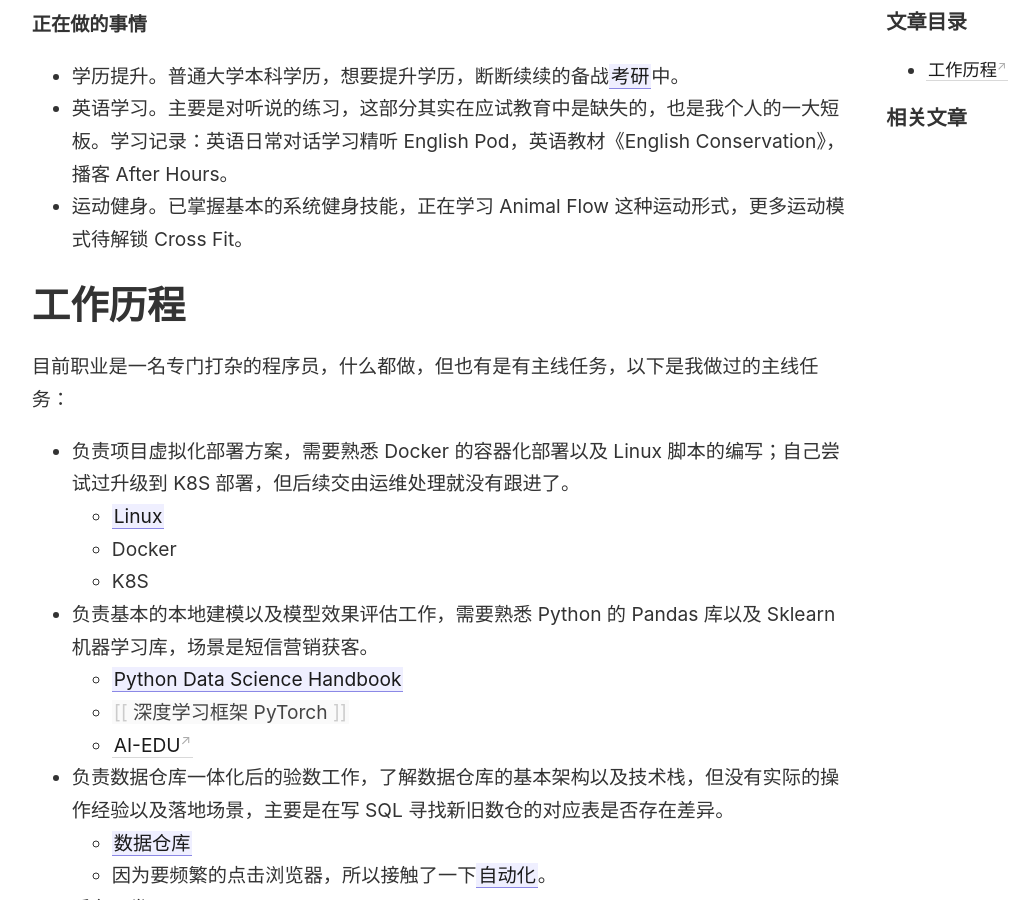
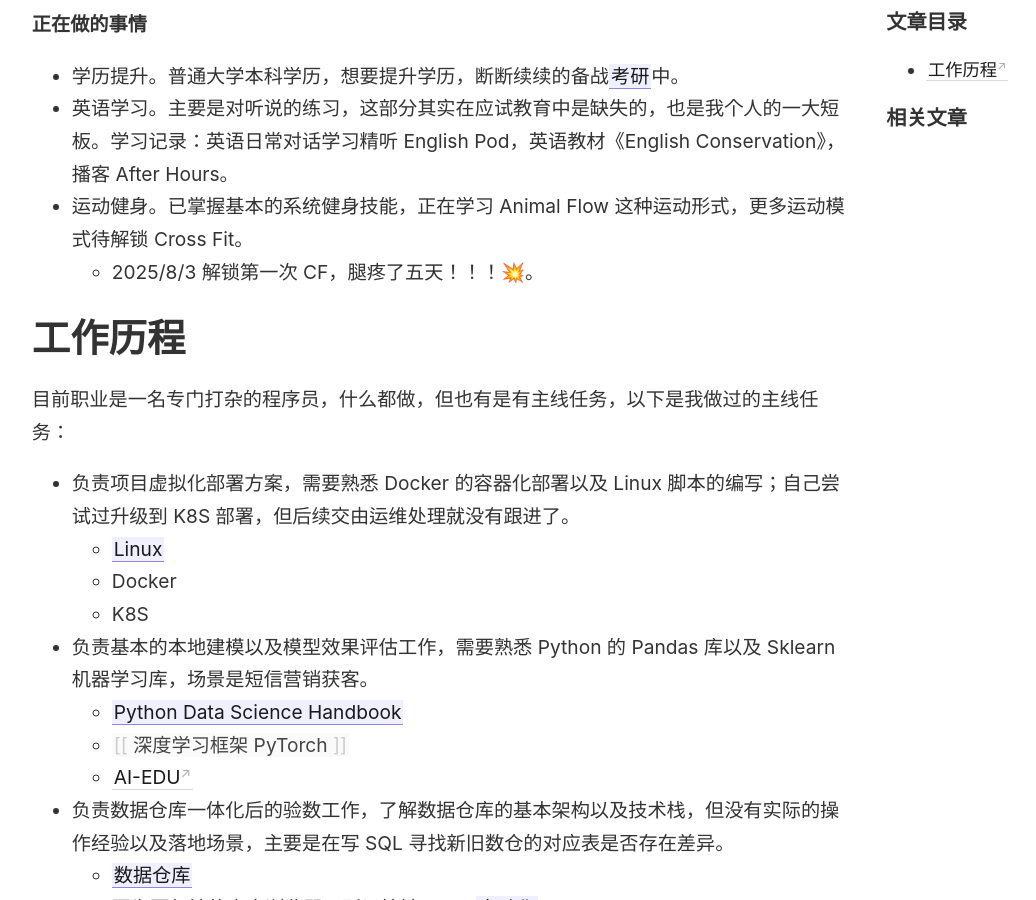
Before and after one commit to wingowen/digital-garden-jekyll, a Jekyll site: the page built from _notes/杂项/关于我.md, in a window 1280 px wide and 900 px high, scrolled down 248 px. Shown: the whole window, without its empty margins (45-1081 px from the left). Built offline with Jekyll 4.4.1, drawn with Linux system fonts in a browser that asks for light colours; some of the changed text lies outside the part shown.

Commit message:
vault backup: 2024-08-09 12:37:08

```diff
--- a/_notes/杂项/关于我.md
+++ b/_notes/杂项/关于我.md
@@ -6,6 +6,7 @@
 - 学历提升。普通大学本科学历，想要提升学历，断断续续的备战[[考研]]中。
 - 英语学习。主要是对听说的练习，这部分其实在应试教育中是缺失的，也是我个人的一大短板。学习记录：英语日常对话学习精听 English Pod，英语教材《English Conservation》，播客 After Hours。
 - 运动健身。已掌握基本的系统健身技能，正在学习 Animal Flow 这种运动形式，更多运动模式待解锁 Cross Fit。
+	- 2025/8/3 解锁第一次 CF，腿疼了五天！！！💥。
 
 # 工作历程
 
@@ -28,7 +29,7 @@
 	- [[湖对湖的数据同步]]
 
 
-发展路线：[[大模型]] 是未来。
+发展路线：[[大模型]] 是未来。了解到现在，一般开发者只会接触到 Fine-Tune，这也是最大众的路线，目前持续的在 Kaggle 学习，从他人的 Kernel 中学习了解大部分的模型。
 
 ==争取通过投资复利早日实现财富自由！！！==
 - [[关于投资的思考]]
```
